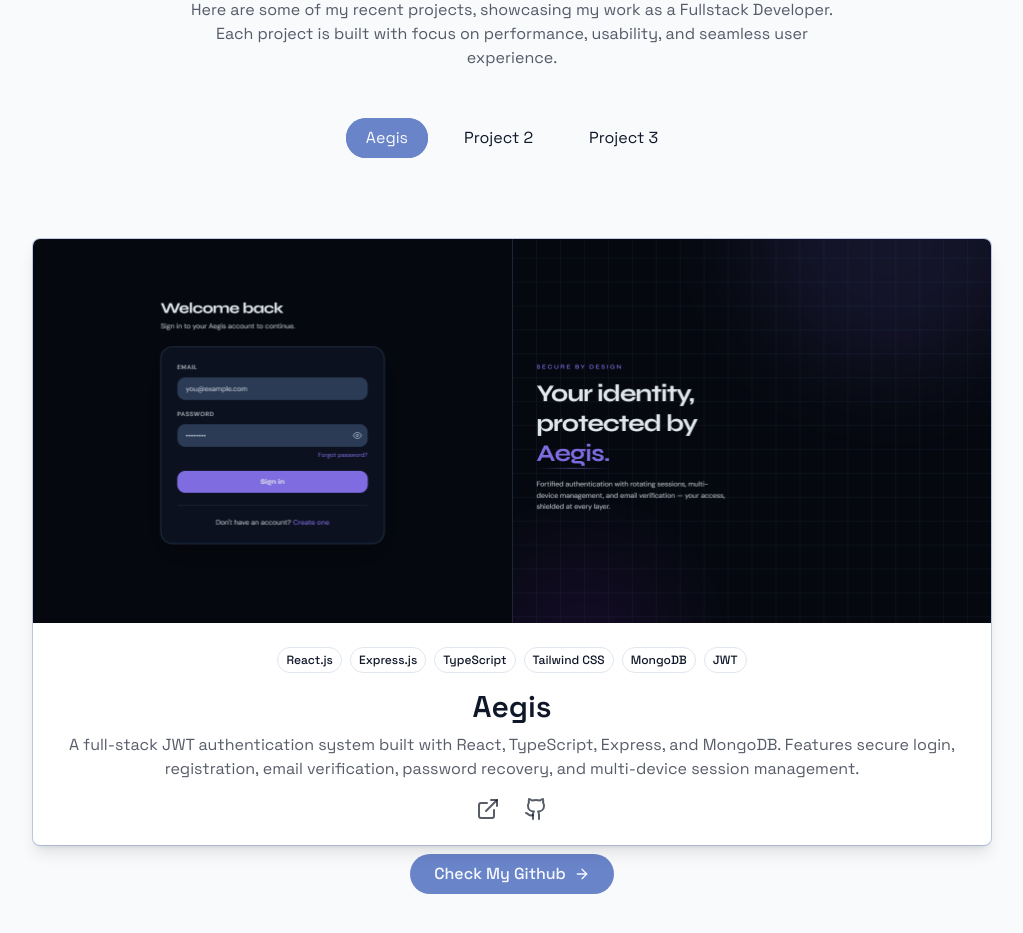
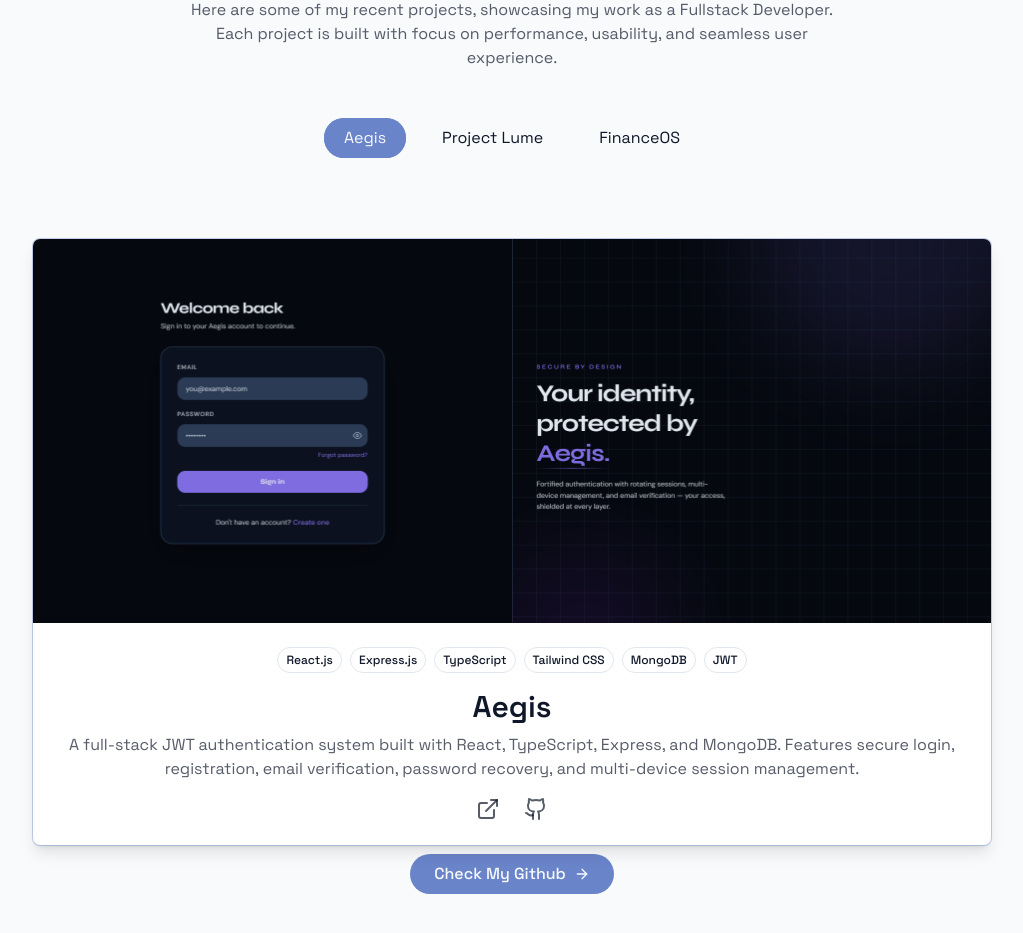
Before and after one commit to dlorr/portfolio, a React (Vite) app: page / in a window 1280 px wide. Shown: the part 3000-3933 px from the top of the page, without its empty margins (128-1151 px from the left). Built offline with nearby package versions, Linux system fonts and the light colour scheme.

Commit message:
update project

```diff
--- a/src/data/projects.js
+++ b/src/data/projects.js
@@ -1,5 +1,7 @@
 import project1 from "@/assets/images/projects/project1.png";
 import aegis from "@/assets/images/projects/aegis.png";
+import projectlume from "@/assets/images/projects/projectlume.png";
+import financeos from "@/assets/images/projects/financeos.png";
 
 export const projects = [
   {
@@ -21,22 +23,29 @@ export const projects = [
   },
   {
     id: 2,
-    title: "Project 2",
+    title: "Project Lume",
     description:
-      "Lorem ipsum, dolor sit amet consectetur adipisicing elit. Quisquam hic eos illum officia.",
-    image: project1,
-    tags: ["React.js", "Tailwind CSS", "Express.js"],
+      "A full-stack Kanban project management app built with Vue 3, NestJS, and PostgreSQL. Features customizable boards, ticket tracking, team collaboration with role-based permissions, and JWT authentication.",
+    image: projectlume,
+    tags: [
+      "Vue.js",
+      "TypeScript",
+      "NestJS",
+      "Prisma",
+      "PostgreSQL",
+      "Tailwind CSS",
+    ],
     demoUrl: "#",
-    githubUrl: "#",
+    githubUrl: "https://github.com/dlorr/project-lume",
   },
   {
     id: 3,
-    title: "Project 3",
+    title: "FinanceOS",
     description:
-      "Lorem ipsum, dolor sit amet consectetur adipisicing elit. Quisquam hic eos illum officia.",
-    image: project1,
-    tags: ["React.js", "Tailwind CSS", "Express.js"],
+      "A personal finance dashboard built with Nuxt 3, Vue, and TypeScript. Visualizes income, expenses, and savings with interactive charts and a transaction table.",
+    image: financeos,
+    tags: ["Nuxt 3", "Vue.js", "TypeScript", "Pinia", "SCSS", "ApexCharts"],
     demoUrl: "#",
-    githubUrl: "#",
+    githubUrl: "https://github.com/dlorr/finance-dashboard",
   },
 ];
```
Also changed, not shown: src/assets/images/projects/financeos.png (added), src/assets/images/projects/projectlume.png (added).
